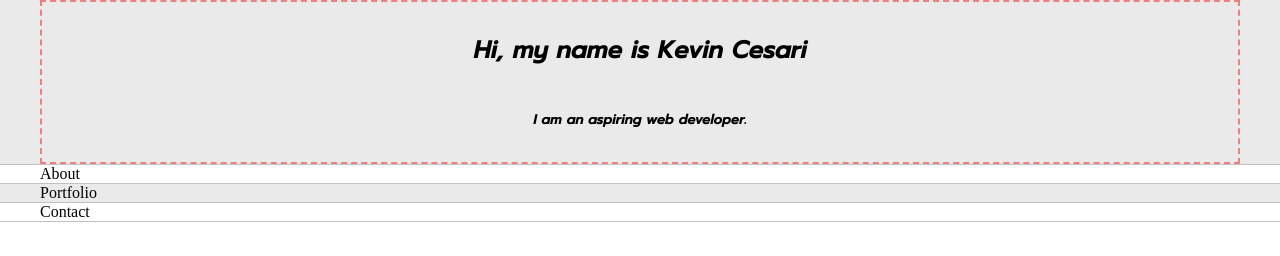
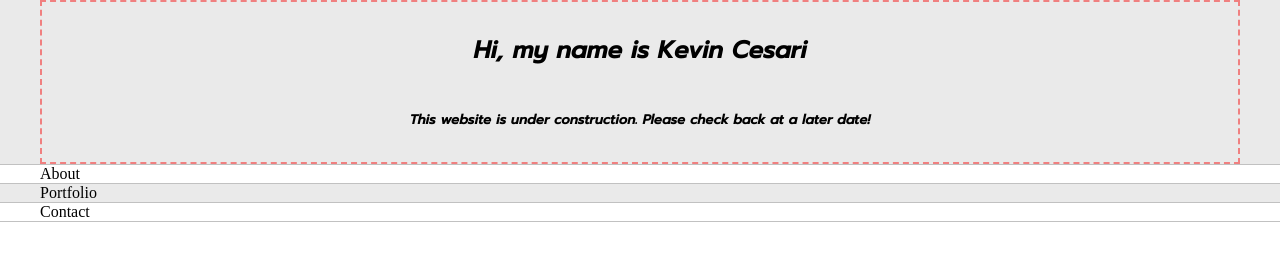
Before and after one commit to GoodJobKev/GoodJobKev.github.io, a plain HTML site: page index.html in a window 1280 px wide. Drawn offline with Linux system fonts and the light colour scheme.

Commit message:
Change Welcome Message
Welcome message now notifies that the website is under construction.

```diff
--- a/index.html
+++ b/index.html
@@ -19,7 +19,7 @@
         <div class="main-container">
             <div class="greeting-wrapper">
                <h1>Hi, my name is Kevin Cesari</h1>
-               <h5>I am an aspiring web developer.</h5>
+               <h5>This website is under construction. Please check back at a later date!</h5>
             </div>
         </div>
     </section>
```
